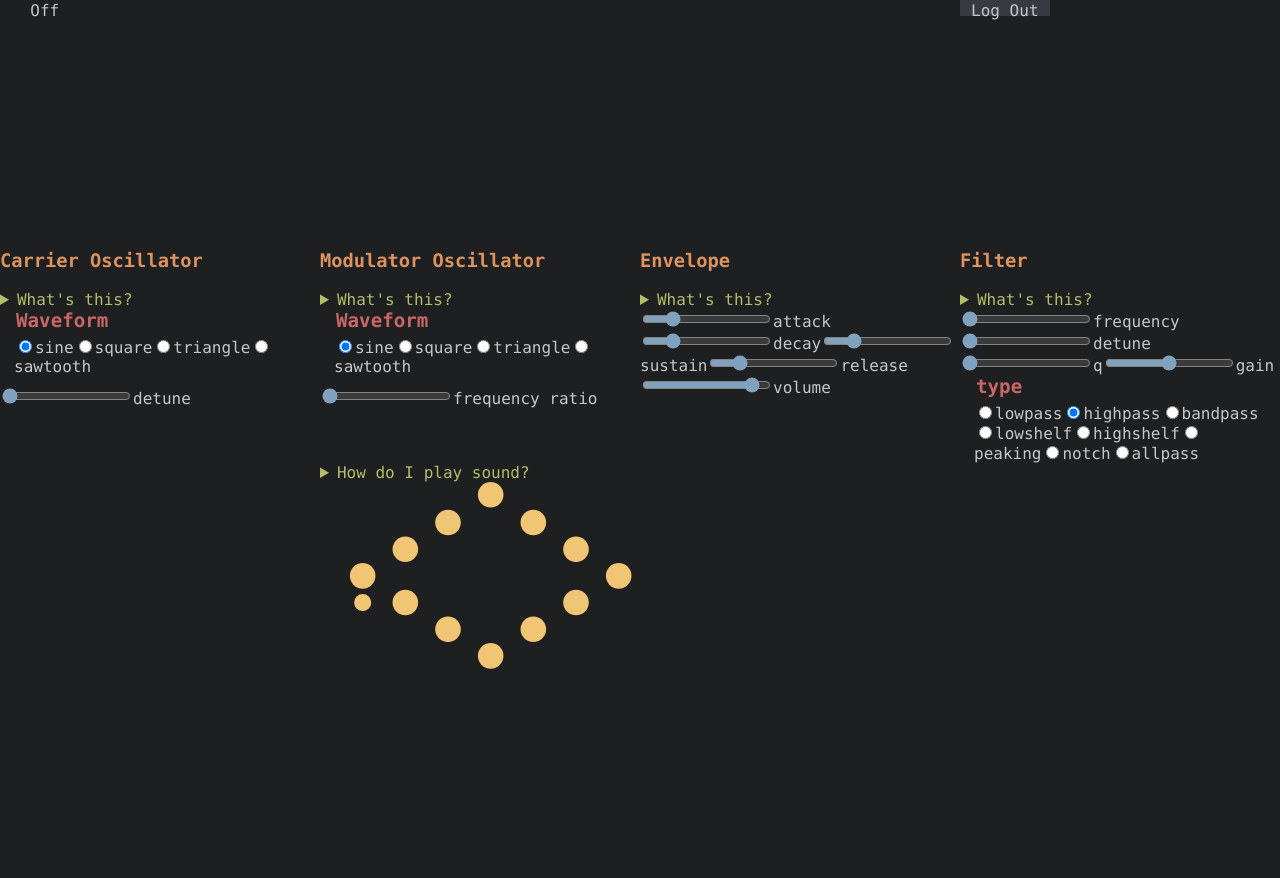
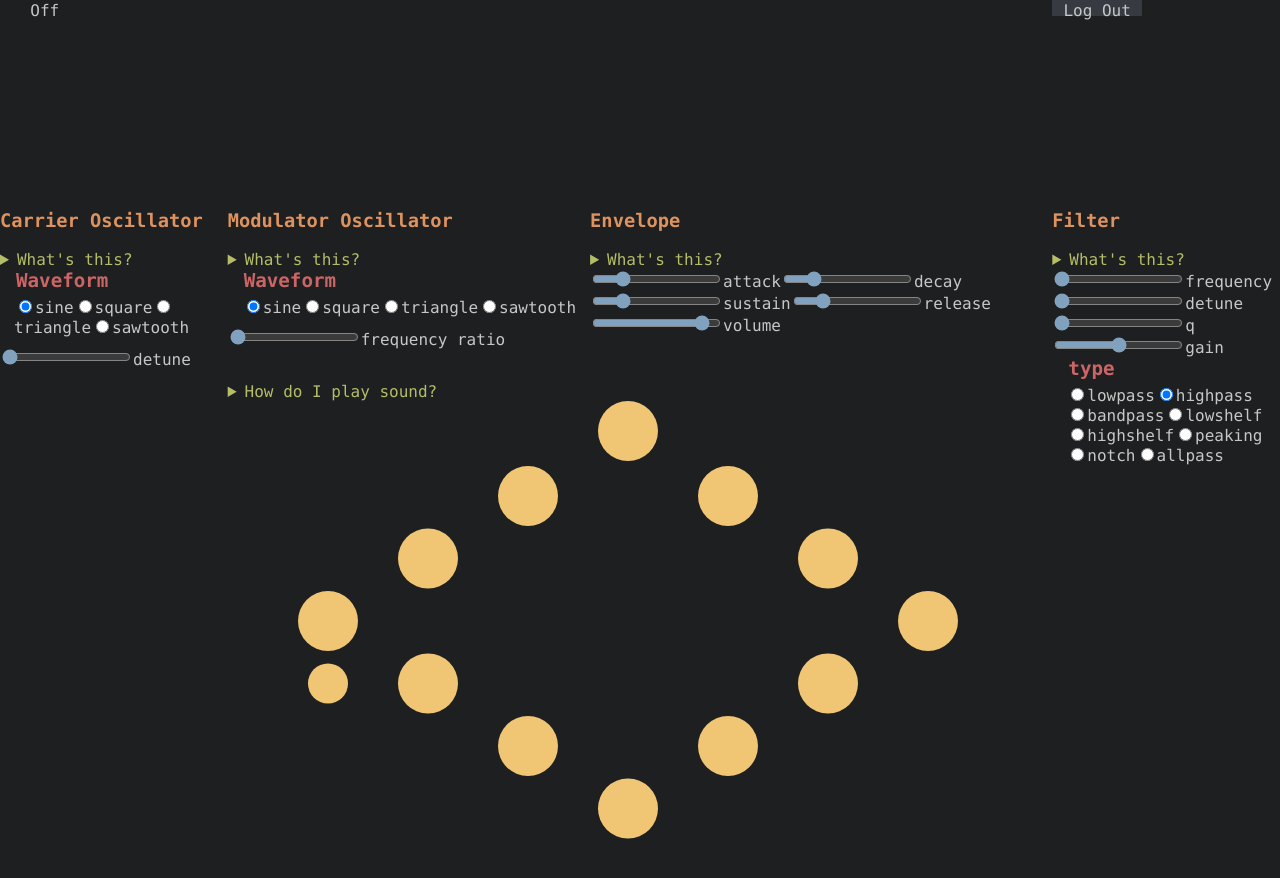
Before and after one commit to wavesinaroom/my_odin_project_synthesizer, a React (Create React App) app: page / in a window 1280 px wide. Shown: the top 878 px of the page. After the commit the page ends 843 px from the top, so only its background shows below. Built offline with nearby package versions, Linux system fonts and the light colour scheme.

Commit message:
[Task] Scale svg content to real size with the right attributes

```diff
--- a/src/components/keyboard.js
+++ b/src/components/keyboard.js
@@ -15,12 +15,12 @@ const Keyboard = () =>{
   }
 
   return(
-    <div style={styles}>
+    <div style={styles} className="keyboard">
       <details>
         <summary>How do I play sound?</summary>
         <p>Hover over the circles to play some sound</p>
       </details>
-      <svg viewBox="0 0 1500 1500">
+      <svg width="730" height="437.5">
           <circle id="261.63" cx="100" cy="220" r="30" onMouseEnter={handleMouseEnter} onMouseOut={handleMouseOut}/>
           <circle id="277.10" cx="200" cy="157.5" r="30" onMouseEnter={handleMouseEnter} onMouseOut={handleMouseOut}/>
           <circle id="293.66" cx="300" cy="95" r="30" onMouseEnter={handleMouseEnter} onMouseOut={handleMouseOut}/>
```
